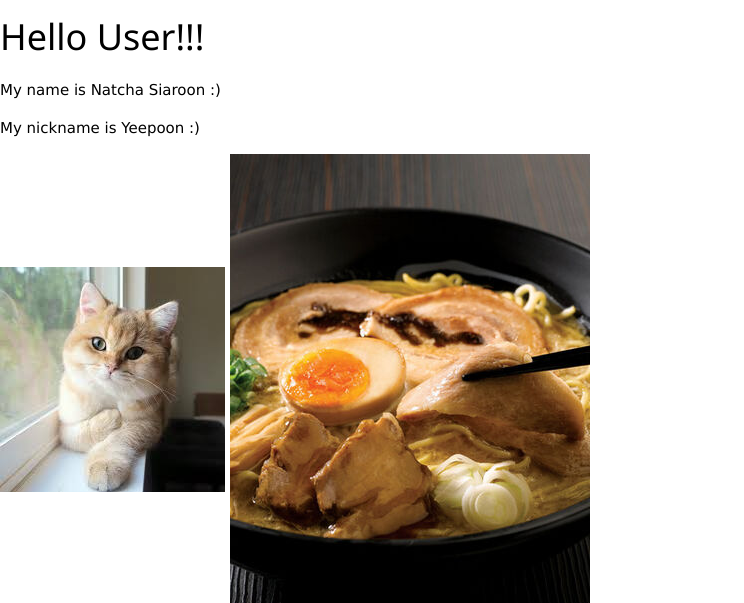
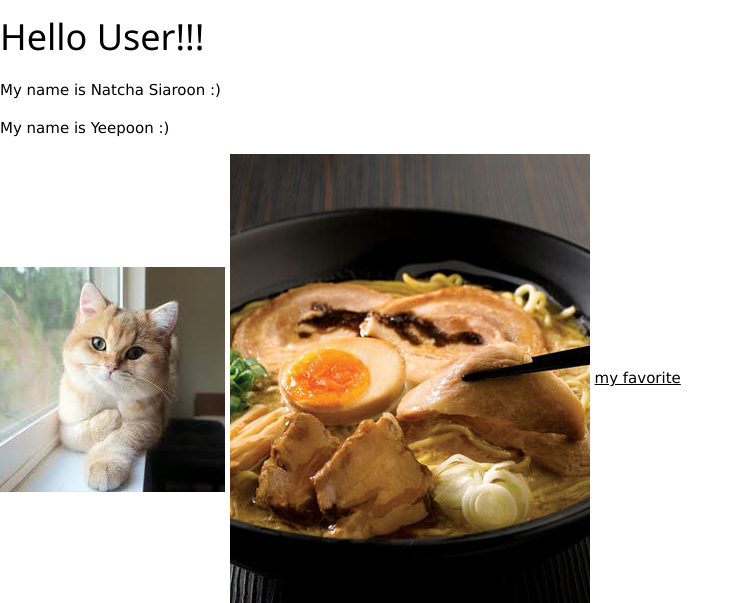
Before and after one commit to natchayp/yeepoon, a PHP site: page / in a window 1280 px wide. Shown: the top 603 px of the page, without its empty margins (0-744 px from the left). Run offline with PHP 8.4, Linux system fonts and the light colour scheme.

Commit message:
Update index.php

```diff
--- a/index.php
+++ b/index.php
@@ -7,13 +7,13 @@
 <body>
   <h1>Hello User!!!</h1>
   <p>My name is Natcha Siaroon :)</p>
-  <p>My nickname is Yeepoon :)</p>
+  <p>My name is Yeepoon :)</p>
   <img src="cat.jpg">
   <img src="ramen2.jpg">
-  <a href="https://www.canva.com/th_th/"></a>
-  <p>ท่านผู้โดยสารทุกท่านโปรดทราบขณะนี้เครื่องบินของเราที่จะบินไปปารากวัย<br>
-    พร้อมที่จะออกเดินทางแล้วค่ะ และขอให้ผู้โดยสารทุกท่านวางใจในสายการบินของเราได้<br>
-    เพราะถึงแม้ว่าเครื่องบินของเราจะเก่า แต่นักบินของเราก็ยังใหม่อยู่ค่ะ<br>
+  <a href="https://www.canva.com/th_th/">my favorite <link rel="stylesheet" href=""></a>
+  <p>ท่านผู้โดยสารทุกท่านโปรดทราบขณะนี้เครื่องบินของเราที่จะบินไปปารากวัย
+    พร้อมที่จะออกเดินทางแล้วค่ะ และขอให้ผู้โดยสารทุกท่านวางใจในสายการบินของเราได้
+    เพราะถึงแม้ว่าเครื่องบินของเราจะเก่า แต่นักบินของเราก็ยังใหม่อยู่ค่ะ</p>
 </body>
 
 </html>
```
